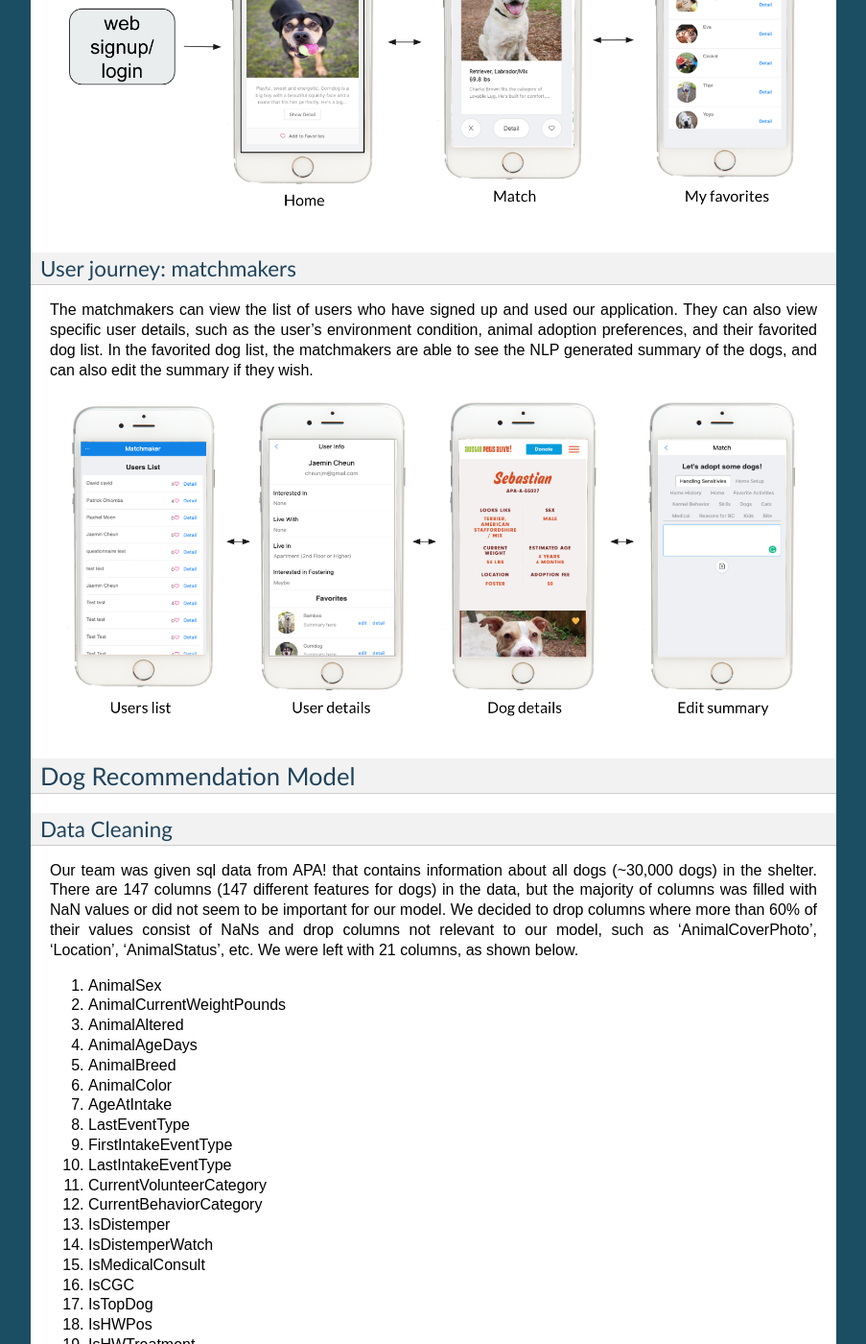
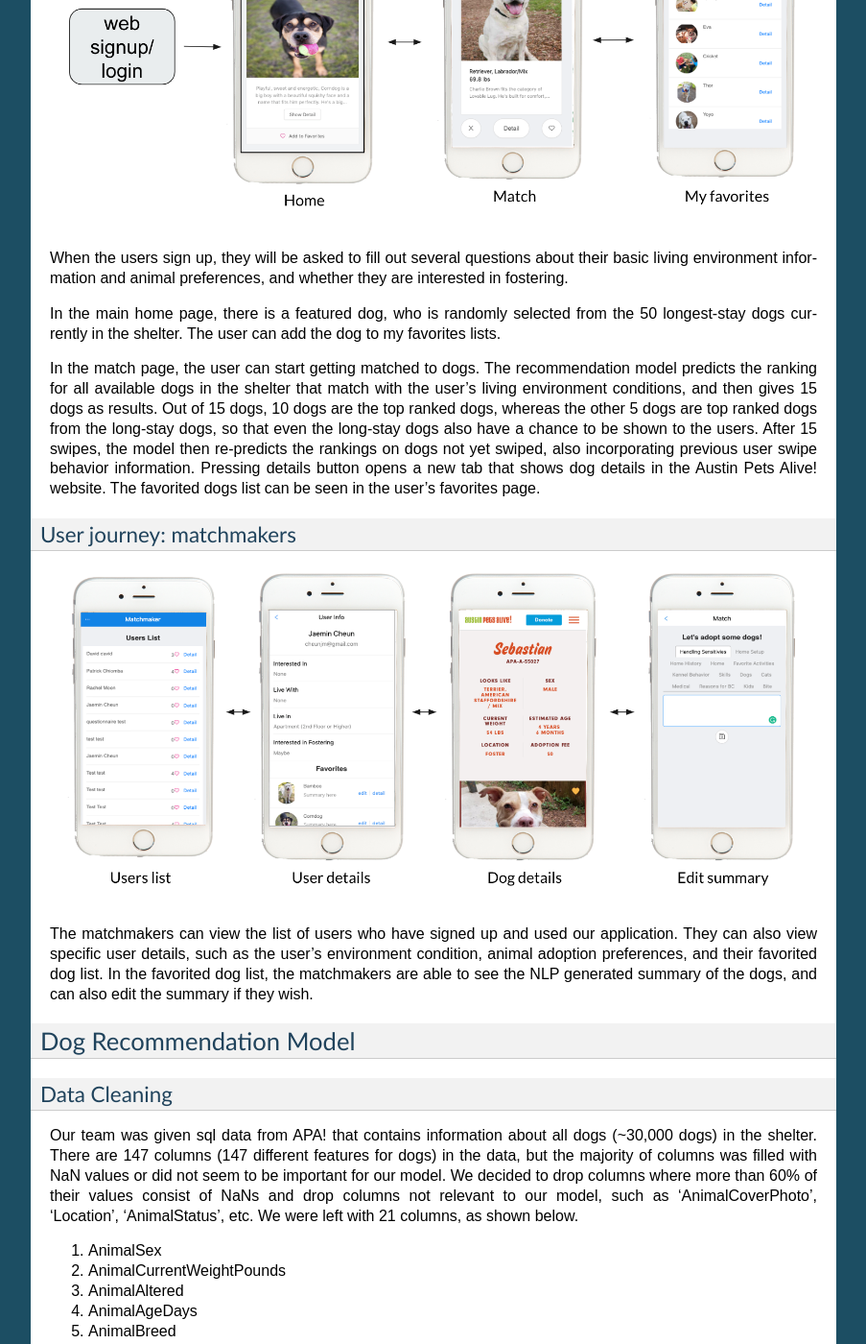
Before and after one commit to rachelmoon290/apatinder-documentation, a Sphinx documentation site: the page built from docs/index.md, in a window 1280 px wide and 1400 px high, scrolled down 2036 px. Shown: the whole window at 96% size, without its empty margins (198-1101 px from the left). Built offline with Sphinx 7.4.7, drawn with Linux system fonts in a browser that asks for light colours; some of the changed text lies outside the part shown.

Commit message:
update web interface documentation

```diff
--- a/docs/index.md
+++ b/docs/index.md
@@ -61,14 +61,21 @@ The web serves two types of users: the adopters and the matchmakers (admin). Bel
 
 ### User journey: adopters
 
-
 ![](img/userjourney_adopter.png)
 
+When the users sign up, they will be asked to fill out several questions about their basic living environment information and animal preferences, and whether they are interested in fostering.
+
+In the main home page, there is a featured dog, who is randomly selected from the 50 longest-stay dogs currently in the shelter. The user can add the dog to my favorites lists.
+
+In the match page, the user can start getting matched to dogs. The recommendation model predicts the ranking for all available dogs in the shelter that match with the user's living environment conditions, and then gives 15 dogs as results. Out of 15 dogs, 10 dogs are the top ranked dogs, whereas the other 5 dogs are top ranked dogs from the long-stay dogs, so that even the long-stay dogs also have a chance to be shown to the users. After 15 swipes, the model then re-predicts the rankings on dogs not yet swiped, also incorporating previous user swipe behavior information. Pressing details button opens a new tab that shows dog details in the Austin Pets Alive! website. The favorited dogs list can be seen in the user's favorites page.
 
 ### User journey: matchmakers
+
+![](img/userjourney_matchmaker.png)
+
 The matchmakers can view the list of users who have signed up and used our application. They can also view specific user details, such as the user's environment condition, animal adoption preferences, and their favorited dog list. In the favorited dog list, the matchmakers are able to see the NLP generated summary of the dogs, and can also edit the summary if they wish.
 
-![](img/userjourney_matchmaker.png)
+
 
 ## Dog Recommendation Model
 ### Data Cleaning
@@ -132,8 +139,7 @@ Random forest using gridsearchCV produced the best test set $R^2$ score, followe
 
 
 ## Summary
-In conclusion, we have a working web architecture that performs dog recommendations for potential adopters, .
-
+In conclusion, we have a working web architecture that performs dog recommendations for potential adopters
 
 Our web application will help improve dog adoption rate by recommending the right dogs that the adopters are more likely to adopt and keep. Furthermore, our application helps publicize even the dogs that have stayed long in the shelter, by featuring them on the main page as featured dogs, and
 
```
Also changed, not shown: other parts of docs/index.md (+1 -1 lines).
